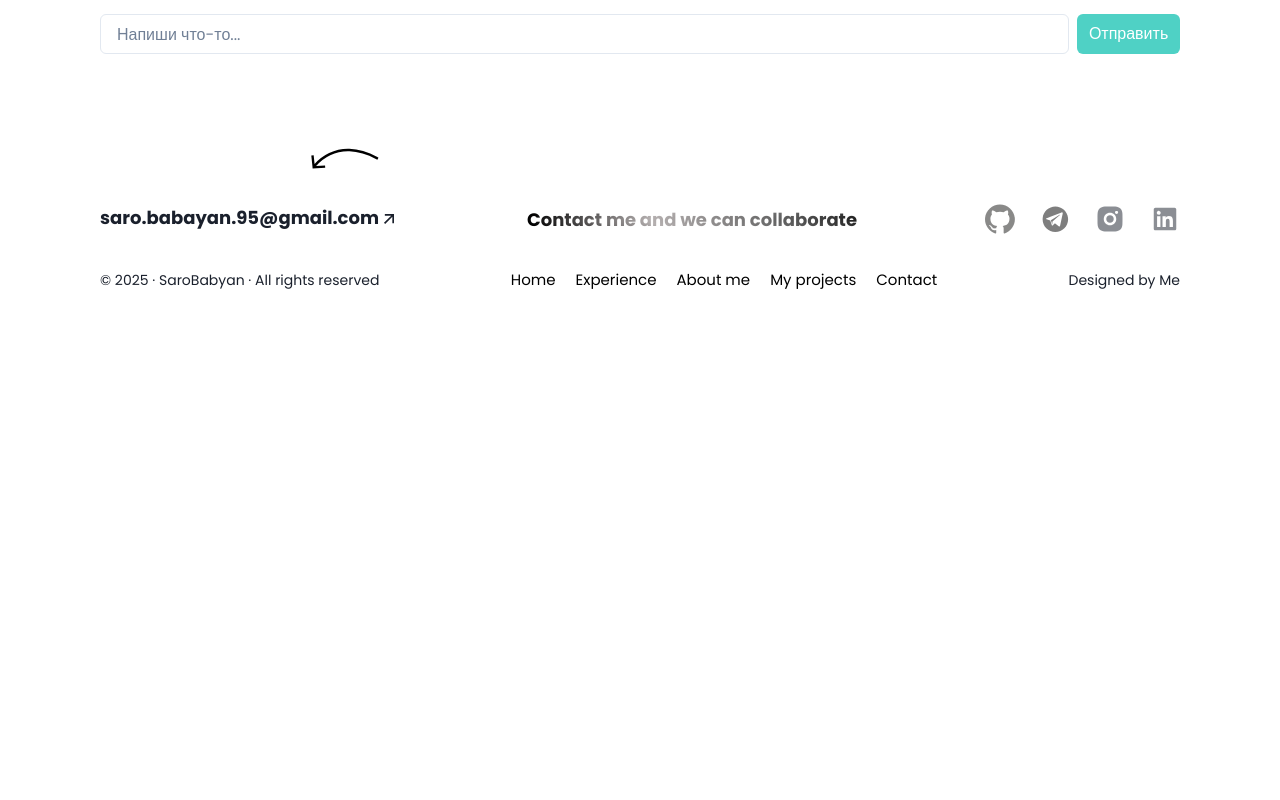
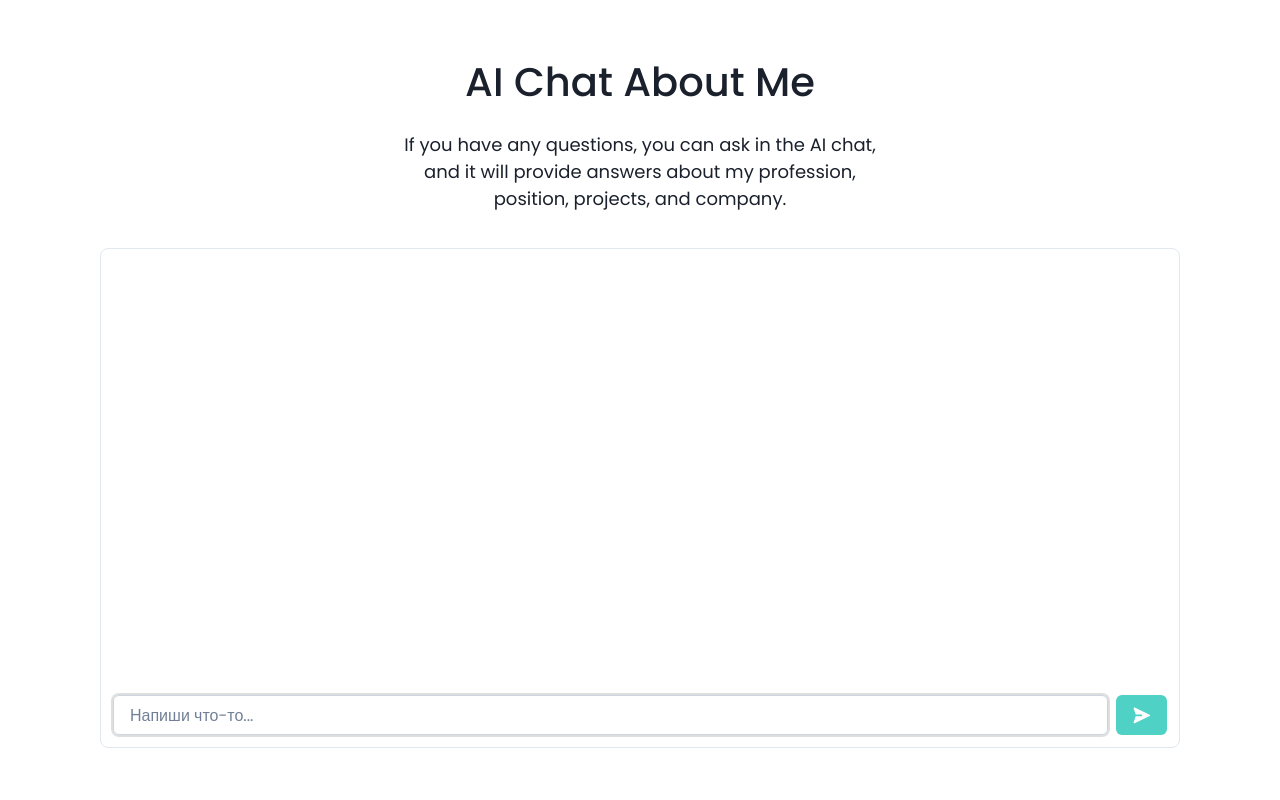
Before and after one commit to JackBabayan/personalCVpage, a Next.js app: page /about in a window 1280 px wide. Shown: the part 800-1600 px from the top of the page. Before the commit the page ends 1127 px from the top, so only its background shows below. Built offline with nearby package versions, Linux system fonts and the light colour scheme.

Commit message:
добавил чат бота по всему моему резуме

```diff
--- a/src/app/about/page.tsx
+++ b/src/app/about/page.tsx
@@ -36,7 +36,7 @@ const About = () => {
         About Me
       </Heading>
 
-      <Box mb={9}>
+      <Box mb={20}>
 
         <VStack spacing={6} align="start">
           <Text fontSize="lg" dangerouslySetInnerHTML={{ __html: aboutMe?.description || '' }} />
@@ -58,6 +58,14 @@ const About = () => {
       </Box>
 
       <Box>
+        <Box mb={9} maxWidth="500px" mx="auto" textAlign="center">
+          <Heading as="h3" size="md" mb={4}>
+            AI Chat About Me
+          </Heading>
+          <Text fontSize="lg">
+            If you have any questions, you can ask in the AI chat, and it will provide answers about my profession, position, projects, and company.
+          </Text>
+        </Box>
         <ChatAI />
       </Box>
     </section>
--- a/src/app/about/styles.module.scss
+++ b/src/app/about/styles.module.scss
@@ -4,6 +4,7 @@
   }
   .technicalSkillsWrap {
     h5 {
+      white-space: nowrap;
       font-weight: 600;
     }
 
--- a/src/components/chatAI/index.tsx
+++ b/src/components/chatAI/index.tsx
@@ -4,6 +4,9 @@ import axios from 'axios';
 import {
   Flex, Button, Input, Box, Spinner
 } from "@chakra-ui/react";
+
+import { SendIcon } from "@/styles/icon";
+
 
 import styles from "./styles.module.scss";
 
@@ -35,12 +38,25 @@ export default function ChatAI() {
   };
 
   return (
-    <Box className={styles.chatContainer}>
-      <Box className={styles.chatMessages}>
+    <Box
+      className={styles.chatContainer}
+      borderWidth="1px"
+      borderRadius="lg"
+      overflow="hidden"
+      minHeight="500px"
+      padding={3}
+      display="flex"
+      flexDirection="column"
+      justifyContent="flex-end"
+    >
+      <Box className={styles.chatMessages} flexGrow={1} overflowY="auto" mb={4}>
         {chatHistory.map((msg, index) => (
           <Box
             key={index}
             className={msg.role === 'user' ? styles.userMessage : styles.aiMessage}
+            padding={2}
+            borderRadius="md"
+            mb={2}
           >
             {msg.content}
           </Box>
@@ -55,12 +71,15 @@ export default function ChatAI() {
             onChange={(e) => setMessage(e.target.value)}
             placeholder="Напиши что-то..."
             disabled={loading}
+            focusBorderColor="teal.500"
+            autoFocus
           />
           <Button type="submit" colorScheme="teal" isDisabled={loading}>
-            {loading ? <Spinner size="sm" /> : "Отправить"}
+            {loading ? <Spinner size="sm" /> : <SendIcon />}
           </Button>
         </Flex>
       </form>
     </Box>
+
   );
 }
--- a/src/components/chatAI/styles.module.scss
+++ b/src/components/chatAI/styles.module.scss
@@ -13,4 +13,10 @@
   }
 
   .chatForm {}
+
+  button{
+    svg{
+      fill: var(--colorWhite);
+    }
+  }
 }
--- a/src/styles/icon/index.jsx
+++ b/src/styles/icon/index.jsx
@@ -93,3 +93,18 @@ export const GitIcon = () => {
     </svg>
     )
 }
+
+
+export const SendIcon = () => {
+    return (<svg xmlns="http://www.w3.org/2000/svg" width="100%" height="100%" viewBox="0 0 48 48">
+        <g id="Layer_2" data-name="Layer 2">
+            <g id="invisible_box" dataName="invisible box">
+                <rect width="48" height="48" fill="none" />
+            </g>
+            <g id="icons_Q2" dataName="icons Q2">
+                <path d="M44.9,23.2l-38-18L6,5A2,2,0,0,0,4,7L9.3,23H24a2.1,2.1,0,0,1,2,2,2,2,0,0,1-2,2H9.3L4,43a2,2,0,0,0,2,2l.9-.2,38-18A2,2,0,0,0,44.9,23.2Z" />
+            </g>
+        </g>
+    </svg>
+    )
+}
```
